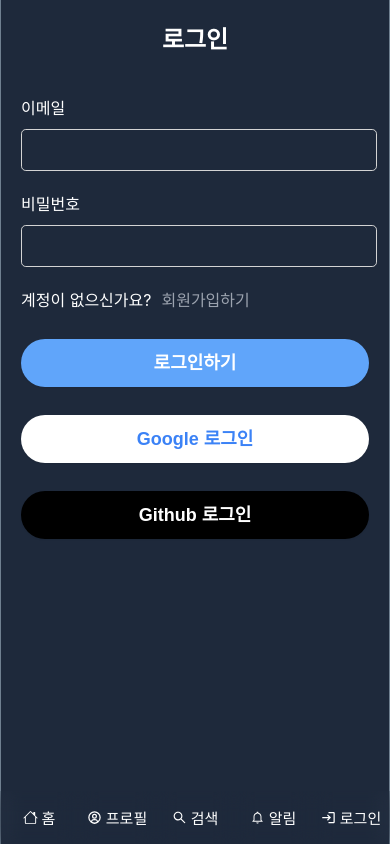
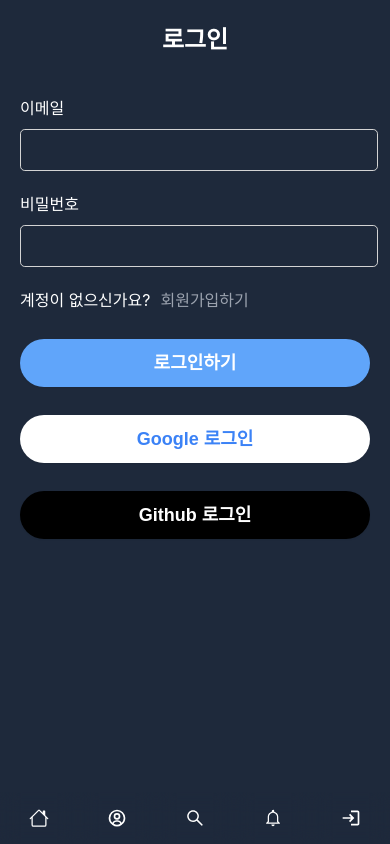
Before and after one commit to nodnjs1231/twitter-s, a React (Create React App) app: page /users/login in a window 390 px wide. Built offline with nearby package versions, Linux system fonts and the light colour scheme; no server answers.

Commit message:
Add : 반응형 레이아웃 media query mixin 사용

```diff
--- /dev/null
+++ b/src/_utils.scss
@@ -0,0 +1,45 @@
+$background: #1e293b;
+$backgroundLight: #263340;
+$activeBg: #3541548f;
+$white: #ffffff;
+$border: #708090;
+$primaryColor: #60a5fa;
+$activeBorder: #3b82f6;
+$gray: #6b7280;
+$grayDark: #575f6f;
+$grayText: #9ca3af;
+$danger: #dc2626;
+$dangerDark: #dc26268e;
+
+$font: -apple-system, BlinkMacSystemFont, 'Segoe UI', 'Roboto', 'Oxygen',
+  'Ubuntu', 'Cantarell', 'Fira Sans', 'Droid Sans', 'Helvetica Neue', sans-serif;
+
+// Breakpoints
+$mobile: 360px;
+$tablet: 600px;
+$desktop: 1024px;
+
+// media query mixin
+@mixin xsMobile {
+  @media (max-width: #{$mobile - 1px}) {
+    @content;
+  }
+}
+
+@mixin mobile {
+  @media (min-width: $mobile) and (max-width: #{$tablet - 1px}) {
+    @content;
+  }
+}
+
+@mixin tablet {
+  @media (min-width: $tablet) and (max-width: #{$desktop - 1px}) {
+    @content;
+  }
+}
+
+@mixin desktop {
+  @media (min-width: $desktop) {
+    @content;
+  }
+}
--- a/src/components/Menu.tsx
+++ b/src/components/Menu.tsx
@@ -33,29 +33,29 @@
       <div className="footer__grid">
         <button type="button" onClick={() => navigate('/')}>
           <BsHouse />
-          {t('MENU_HOME')}
+          <span className="footer__grid--text">{t('MENU_HOME')}</span>
         </button>
         <button type="button" onClick={() => navigate('/profile')}>
           <BiUserCircle />
-          {t('MENU_PROFILE')}
+          <span className="footer__grid--text">{t('MENU_PROFILE')}</span>
         </button>
         <button type="button" onClick={() => navigate('/search')}>
           <AiOutlineSearch />
-          {t('MENU_SEARCH')}
+          <span className="footer__grid--text">{t('MENU_SEARCH')}</span>
         </button>
         <button type="button" onClick={() => navigate('/notifications')}>
           <IoMdNotificationsOutline />
-          {t('MENU_NOTI')}
+          <span className="footer__grid--text">{t('MENU_NOTI')}</span>
         </button>
         {user === null ? (
           <button type="button" onClick={() => navigate('/users/login')}>
             <MdLogin />
-            {t('MENU_LOGIN')}
+            <span className="footer__grid--text">{t('MENU_LOGIN')}</span>
           </button>
         ) : (
           <button type="button" onClick={onSignOut}>
             <MdLogout />
-            {t('MENU_LOGOUT')}
+            <span className="footer__grid--text">{t('MENU_LOGOUT')}</span>
           </button>
         )}
       </div>
--- a/src/index.scss
+++ b/src/index.scss
@@ -1,18 +1,4 @@
-$background: #1e293b;
-$backgroundLight: #263340;
-$activeBg: #3541548f;
-$white: #ffffff;
-$border: #708090;
-$primaryColor: #60a5fa;
-$activeBorder: #3b82f6;
-$gray: #6b7280;
-$grayDark: #575f6f;
-$grayText: #9ca3af;
-$danger: #dc2626;
-$dangerDark: #dc26268e;
-
-$font: -apple-system, BlinkMacSystemFont, 'Segoe UI', 'Roboto', 'Oxygen',
-  'Ubuntu', 'Cantarell', 'Fira Sans', 'Droid Sans', 'Helvetica Neue', sans-serif;
+@import './_utils.scss';
 
 //전체 레이아웃
 body {
@@ -82,6 +68,10 @@
     grid-template-columns: repeat(5, minmax(0, 1fr));
     background-color: transparent;
 
+    &--text {
+      background-color: transparent;
+    }
+
     button {
       border: none;
       display: flex;
@@ -99,6 +89,52 @@
         backdrop-filter: blur(10px) !important;
       }
     }
+  }
+}
+
+@include xsMobile {
+  .footer {
+    display: none;
+  }
+
+  .layout {
+    border: none;
+  }
+}
+
+@include mobile {
+  .footer {
+    &__grid {
+      &--text {
+        display: none;
+      }
+
+      button {
+        font-size: 20px;
+      }
+    }
+  }
+
+  .layout {
+    border: none;
+  }
+}
+
+@include tablet {
+  .footer {
+    &__grid {
+      &--text {
+        display: none;
+      }
+
+      button {
+        font-size: 24px;
+      }
+    }
+  }
+
+  .layout {
+    border: none;
   }
 }
 
```
